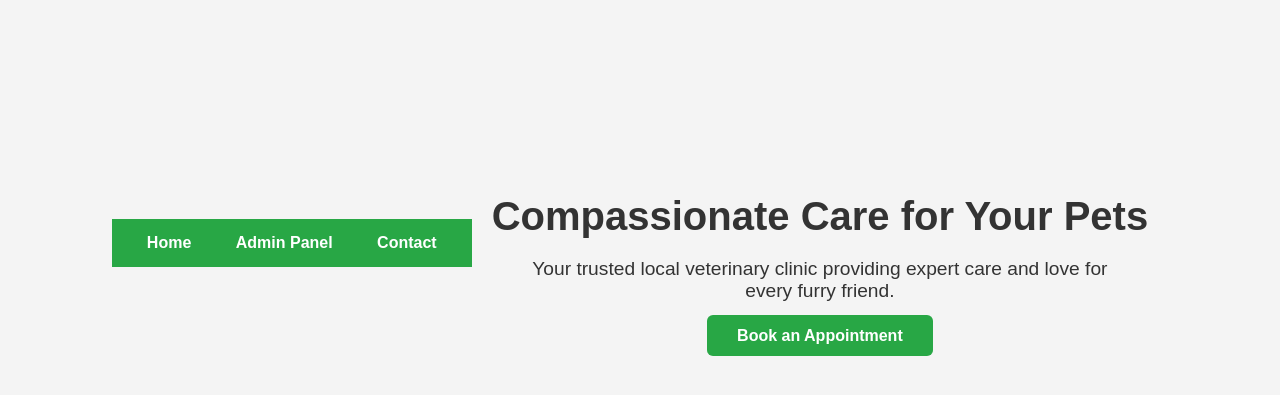
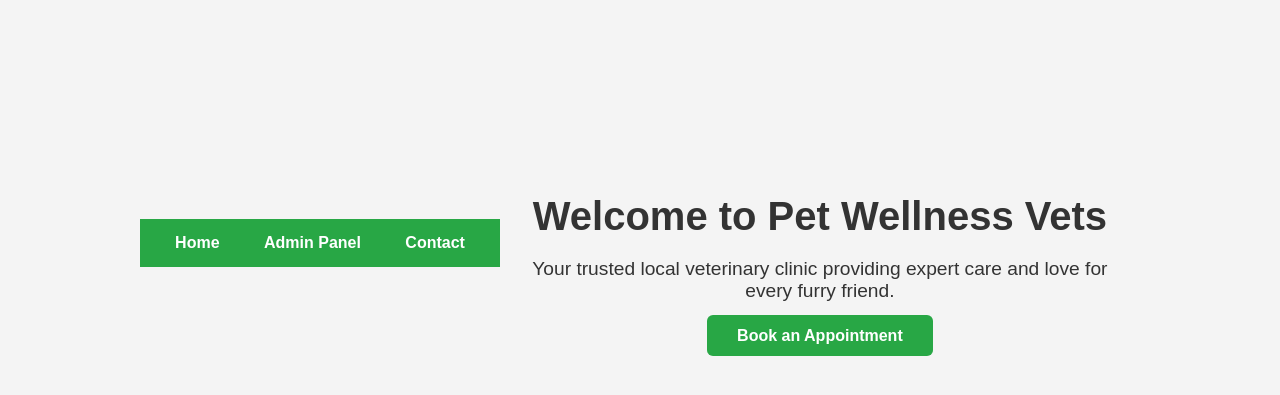
Before and after one commit to valkon30493/PetWellnessWeb, a Django app: template clinic/templates/clinic/home.html in a window 1280 px wide. Shown: the part 157-552 px from the top of the page. Run offline with Django 5.2, Linux system fonts and the light colour scheme; the template is opened without the code that fills it, so the values that code supplies are empty; parts of the project's set-up code (start-up, migrations or seed data) failed here and were passed over.

Commit message:
Adjusted header

```diff
--- a/clinic/templates/clinic/home.html
+++ b/clinic/templates/clinic/home.html
@@ -18,7 +18,7 @@
 
     <!-- Hero Section -->
     <section class="hero">
-        <h1>Compassionate Care for Your Pets</h1>
+        <h1>Welcome to Pet Wellness Vets</h1>
         <p>Your trusted local veterinary clinic providing expert care and love for every furry friend.</p>
         <a href="/contact/" class="hero-btn">Book an Appointment</a>
     </section>
```
